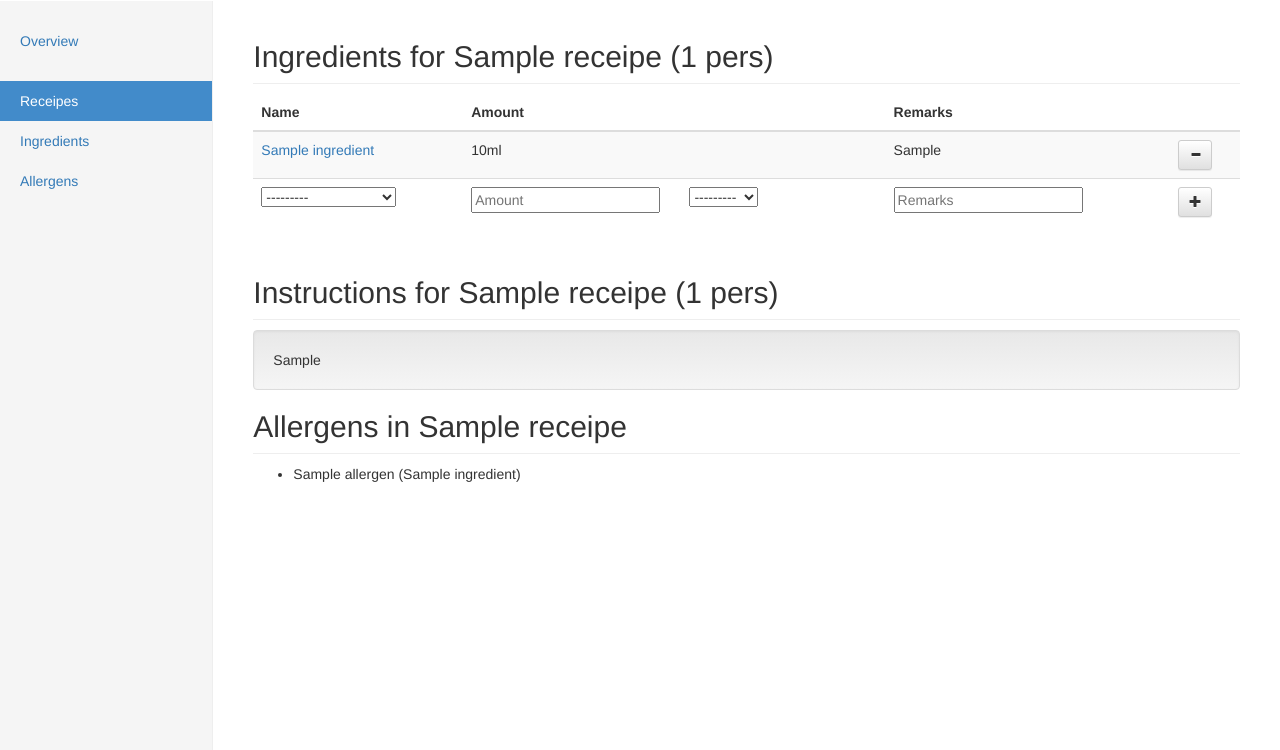
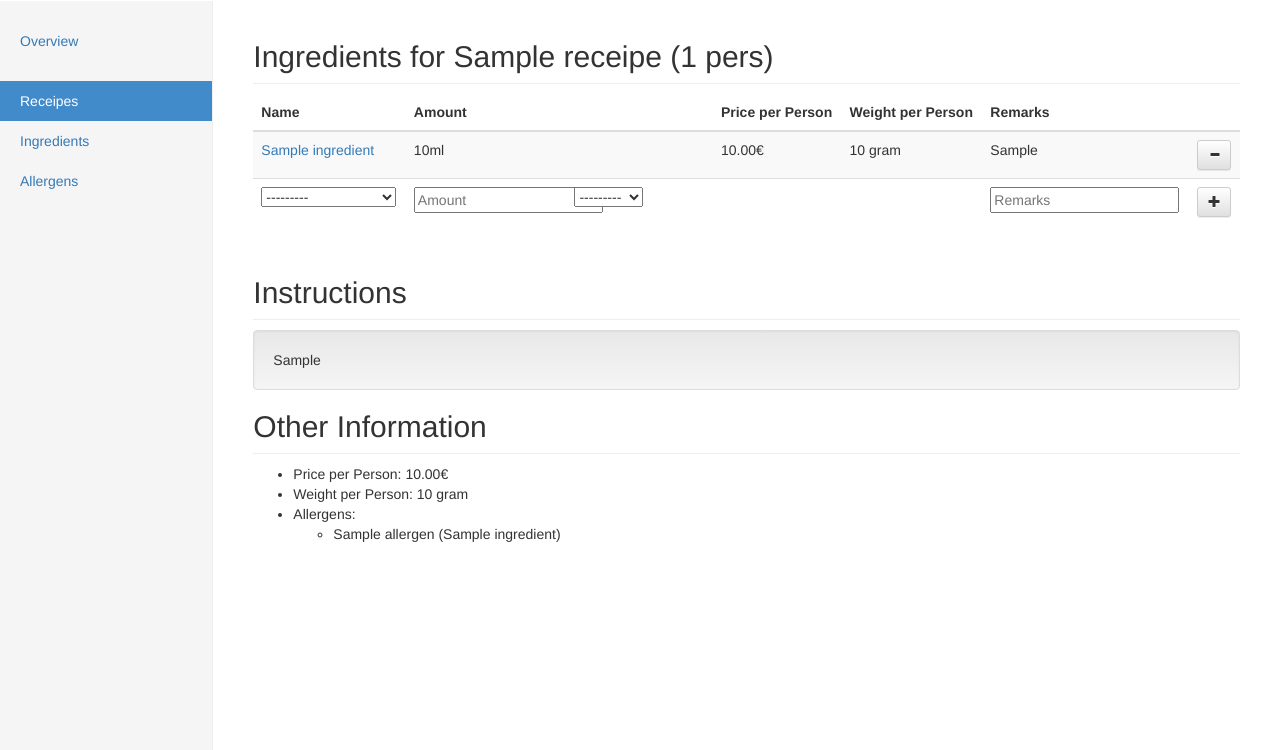
Before and after one commit to Branlala/alastair, a Django app: page /receipe/1/ in a window 1280 px wide. Shown: the part 50-800 px from the top of the page. Run offline with Django 3.2, Linux system fonts and the light colour scheme; a user stored in the database is signed in; tables that the repository leaves empty hold one stand-in row (values such as "Sample post"); some libraries are stand-ins or nearby versions.

Commit message:
Added weight and price per person to the views and templates

```diff
--- a/alastair_cookie/templates/listings/receipe_ingredient.html
+++ b/alastair_cookie/templates/listings/receipe_ingredient.html
@@ -18,6 +18,8 @@
 		<tr>
 			<th>Name</th>
 			<th>Amount</th>
+			<th>Price per Person</th>
+			<th>Weight per Person</th>
 			<th>Remarks</th>
 			<th></th>
 		</tr>
@@ -33,6 +35,9 @@
 				<td>{{ rec.amount|floatformat }}{{ rec.measurement }}</td>
 				{% endif %}
 
+				<td>{% if rec.price_per_person %}{{ rec.price_per_person|floatformat:2 }}&euro;{% endif %}</td>
+				<td>{% if rec.weight_per_person %}{{ rec.weight_per_person|floatformat }} gram {% endif %}</td>
+
 				<td>{{ rec.remarks }}</td>
 
 				<td><a href="{{ request.path|urlencode }}?remove_receipe_ingredient={{ rec.id }}" class="btn btn-default btn-sm" data-toggle="tooltip" title="Remove ingredient {{ rec.ingredient.name }} from {{ receipe.name }}"><span class="glyphicon glyphicon-minus" aria-hidden="true"></span><span class="sr-only">Del</span></a></td>
@@ -47,18 +52,24 @@
 	</table>
 </div>
 
-<h2 class="sub-header">Instructions for {{ receipe.name }} ({{ receipe.default_person_count }} pers)</h2>
+<h2 class="sub-header">Instructions</h2>
 <div class="well">
   {{ receipe.instructions }}
 </div>
 
-<h2 class="sub-header">Allergens in {{ receipe.name }}</h2>
+<h2 class="sub-header">Other Information</h2>
 <ul>
-	{% for allergen in allergen_list %}
-		<li>{{ allergen.name }} ({{ allergen.used_in }})</li>
-	{% empty %}
-		<li>No allergens in this receipe!</li>
-	{% endfor %}
+	{% if receipe.price_per_person %}<li>Price per Person: {{ receipe.price_per_person|floatformat:2 }}&euro;</li>{% endif %}
+	{% if receipe.weight_per_person %}<li>Weight per Person: {{ receipe.weight_per_person|floatformat }} gram </li>{% endif %}
+	{% if allergen_list %}<li>Allergens:
+		<ul>
+		{% for allergen in allergen_list %}
+			<li>{{ allergen.name }} ({{ allergen.used_in }})</li>
+		{% endfor %}
+		</ul>
+	</li>
+	{% else %}
+	<li> No allergens in this receipe!</li>
+	{% endif %}
 </ul>
-
 {% endblock %}
--- a/alastair_cookie/templates/listings/receipes.html
+++ b/alastair_cookie/templates/listings/receipes.html
@@ -8,6 +8,7 @@
 			<th>Name</th>
 			<th>Default Person Count</th>
 			<th>Price per Person</th>
+			<th>Weight per Person</th>
 			<th></th>
 		</tr>
 		</thead>
@@ -16,7 +17,8 @@
 			<tr class="{% cycle 'odd' 'even' %}">
 				<td><a href="{% url "cooking:receipes" rec.id %}">{{ rec.name }}</a></td>
 				<td>{{ rec.default_person_count }}</td>
-				<td>{{ rec.price_per_person|floatformat:2 }}&euro;</td>
+				<td>{% if rec.price_per_person %}{{ rec.price_per_person|floatformat:2 }}&euro;{% endif %}</td>
+				<td>{% if rec.weight_per_person %}{{ rec.weight_per_person|floatformat }} gram {% endif %}</td>
 				<td>
 					<a href="{% url "cooking:delreceipe" rec.id %}" class="btn btn-default btn-sm" data-toggle="tooltip" title="Delete receipe {{ rec.name }}"><span class="glyphicon glyphicon-minus" aria-hidden="true"></span><span class="sr-only">Del</span></a>
 					<a href="{% url "cooking:editreceipe" rec.id %}" class="btn btn-default btn-sm" data-toggle="tooltip" title="Edit receipe {{ rec.name }}"><span class="glyphicon glyphicon-pencil" aria-hidden="true"></span><span class="sr-only">Edit</span></a>
@@ -24,7 +26,7 @@
 				</td>
 			</tr>
 		{% endfor %}
-		<tr><td></td><td></td><td></td>
+		<tr><td></td><td></td><td></td><td></td>
 			<td><a href="{% url "cooking:newreceipe" %}" class="btn btn-default btn-sm" data-toggle="tooltip" title="Add a new receipe"><span class="glyphicon glyphicon-plus" aria-hidden="true"></span><span class="sr-only">Add</span></a>
 		</tr>
 		</tbody>
--- a/cooking/form_statics.py
+++ b/cooking/form_statics.py
@@ -48,7 +48,7 @@ class Receipe_IngredientForm(forms.ModelForm):
 				Div(InlineField('measurement'), css_class='col-md-6'),
 				css_class='row'
 			),
-			HTML('</td><td>'),
+			HTML('</td><td></td><td></td><td>'),
 			InlineField('remarks'),
 			HTML('</td><td>'),
 			StrictButton('<span class="glyphicon glyphicon-plus" aria-hidden="true"></span><span class="sr-only">Add</span>', type='submit', css_class='btn btn-default btn-sm'),
@@ -84,7 +84,7 @@ class IngredientForm(forms.ModelForm):
 			Field('buying_measurement'),
 			Field('calculation_quantity'),
 			Field('calculation_measurement'),
-			AppendedText('cooked_weight', 'gram'),
+			AppendedText('cooked_weight', 'Gram'),
 			AppendedText('price', '€'),
 			Field('cheapest_store'),
 			Field('remarks'),
--- a/cooking/helpers.py
+++ b/cooking/helpers.py
@@ -3,7 +3,7 @@ import math
 from django.core.urlresolvers import resolve
 from django.db.models import F, ExpressionWrapper, FloatField, IntegerField, CharField, Case, When, Sum, Func, Min, Q
 from django.template.defaulttags import register
-from .models import Project, Ingredient, Inventory_Item, MEASUREMENTS
+from .models import Project, Ingredient, Inventory_Item, MEASUREMENTS, Receipe
 
 @register.filter(name='get_item')
 def get_item(dictionary, key):
@@ -52,8 +52,6 @@ def meal_shopping_list(meal, receipe):
 			default=None,
 			output_field=FloatField()),
 		)
-
-
 
 def project_shopping_list_data(proj):
 	#if(inventory_active):
@@ -265,6 +263,22 @@ def inventory_data(proj):
 				output_field=FloatField()),
 		)
 
+def receipe_data() :
+	return Receipe.objects.all().annotate(
+		my_price = Case(
+			When(receipe_ingredient__measurement = F('ingredients__buying_measurement'),
+				then=F('receipe_ingredient__amount') / F('ingredients__buying_quantity') * F('ingredients__price')),
+			When(receipe_ingredient__measurement = F('ingredients__calculation_measurement'),
+				then=F('receipe_ingredient__amount') / F('ingredients__calculation_quantity') * F('ingredients__price')),
+			default=0,
+			output_field=FloatField()),
+		).annotate(
+			total_weight=Sum('ingredients__cooked_weight', output_field=FloatField()),
+			total_price=Sum(F('my_price'), output_field=FloatField()),
+		).annotate(
+			price_per_person=ExpressionWrapper(F('total_price')/F('default_person_count'), output_field=FloatField()),
+			weight_per_person=ExpressionWrapper(F('total_weight')/F('default_person_count'), output_field=FloatField()),
+		)
 
 def prepareContext(request):
 	context = {}
--- a/cooking/models.py
+++ b/cooking/models.py
@@ -9,6 +9,10 @@ import decimal
 def validate_positive(value):
 	if(value < 0):
 		raise ValidationError('Please enter a positive value', code='negative-value')
+
+def validate_greater_zero(value):
+	if(value <= 0):
+		raise ValidationError('Please enter a value greater than zero', code='not-zero')
 
 MEASUREMENTS = (
 	('ml', 'Milliliter'),
@@ -28,9 +32,9 @@ class Allergen(models.Model):
 @python_2_unicode_compatible
 class Ingredient(models.Model):
 	name = models.CharField(max_length=256)
-	buying_quantity = models.FloatField(validators=[validate_positive])
+	buying_quantity = models.FloatField(validators=[validate_greater_zero])
 	buying_measurement = models.CharField(max_length=2, choices=MEASUREMENTS)
-	calculation_quantity = models.FloatField(blank=True, null=True, validators=[validate_positive])
+	calculation_quantity = models.FloatField(blank=True, null=True, validators=[validate_greater_zero])
 	calculation_measurement = models.CharField(max_length=2, choices=MEASUREMENTS, blank=True, null=True)
 	price = models.DecimalField(max_digits=8, decimal_places=2, validators=[validate_positive])
 	cheapest_store = models.CharField(max_length=256, blank=True)
@@ -134,7 +138,7 @@ class Receipe_Ingredient(models.Model):
 class Meal_Receipe(models.Model):
 	meal = models.ForeignKey(Meal)
 	receipe = models.ForeignKey(Receipe)
-	person_count = models.IntegerField(validators=[validate_positive])
+	person_count = models.IntegerField(validators=[validate_greater_zero])
 	remarks = models.CharField(max_length=256, blank=True)
 
 	def __str__(self):
--- a/cooking/view_statics.py
+++ b/cooking/view_statics.py
@@ -5,24 +5,12 @@ from django.shortcuts import render, redirect
 from .form_statics import IngredientForm, Receipe_IngredientForm, ReceipeForm, AllergenForm
 from .forms import ConfirmDeleteForm
 from .models import Ingredient, Allergen, Receipe, Receipe_Ingredient
-from .helpers import prepareContext
+from .helpers import prepareContext, receipe_data
 
 @login_required
 def list_receipes(request):
 	context = prepareContext(request)
-	context['receipe_list'] = Receipe.objects.all().annotate(
-		my_price = Case(
-			When(receipe_ingredient__measurement = F('ingredients__buying_measurement'),
-				then=F('receipe_ingredient__amount') / F('ingredients__buying_quantity') * F('ingredients__price')),
-			When(receipe_ingredient__measurement = F('ingredients__calculation_measurement'),
-				then=F('receipe_ingredient__amount') / F('ingredients__calculation_quantity') * F('ingredients__price')),
-			default=0,
-			output_field=FloatField()),
-		).annotate(
-			total_price=Sum(F('my_price'), output_field=FloatField()),
-		).annotate(
-			price_per_person=ExpressionWrapper(F('total_price')/F('default_person_count'), output_field=FloatField()),
-		)
+	context['receipe_list'] = receipe_data()
 	context['pagetitle'] = 'Receipes'
 	return render(request, 'listings/receipes.html', context)
 
@@ -84,7 +72,7 @@ def list_receipe_ingredient(request, active_receipe):
 		except:
 			pass
 
-	rec = Receipe.objects.get(id=active_receipe)
+	rec = receipe_data().get(id=active_receipe)
 	form = Receipe_IngredientForm(request.POST or None)
 	if(form.is_valid()):
 		obj = form.save(commit=False)
@@ -94,7 +82,10 @@ def list_receipe_ingredient(request, active_receipe):
 
 	context['form'] = form
 	context['receipe'] = rec
-	context['receipe_ingredient_list'] = Receipe_Ingredient.objects.filter(receipe=rec)
+	context['receipe_ingredient_list'] = Receipe_Ingredient.objects.filter(receipe=rec).annotate(
+			price_per_person=ExpressionWrapper(F('ingredient__price')/F('receipe__default_person_count'), output_field=FloatField()),
+			weight_per_person=ExpressionWrapper(F('ingredient__cooked_weight')/F('receipe__default_person_count'), output_field=FloatField()),
+		)
 	context['allergen_list'] = Allergen.objects.filter(ingredient__receipe=rec).distinct()
 	for allergen in context['allergen_list']:
 		allergen.used_in = ', '.join([x.name for x in allergen.ingredient_set.filter(receipe=rec)])
```
